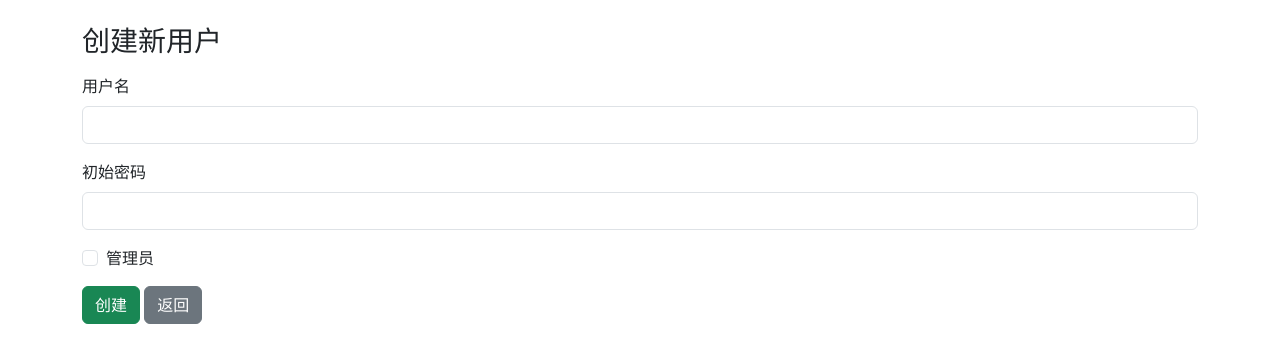
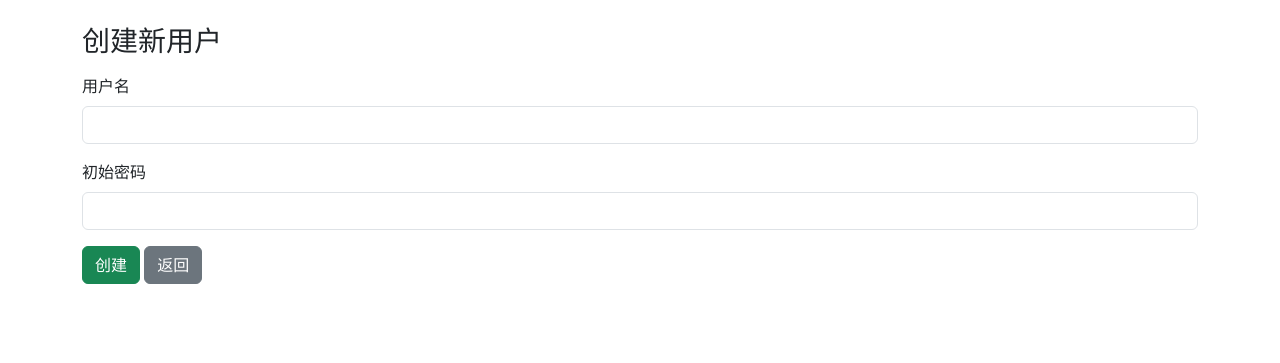
Before and after one commit to wuyhyh/vpn_control, a Flask app: page /admin/users/create in a window 1280 px wide. Shown: the part 56-419 px from the top of the page. Run offline with Flask 3, Linux system fonts and the light colour scheme; the visitor is signed in with stand-in values (Sample User, id 1).

Commit message:
limit admin count

```diff
--- a/app/templates/admin/create_user.html
+++ b/app/templates/admin/create_user.html
@@ -12,12 +12,6 @@
         <label class="form-label">初始密码</label>
         <input name="password" type="password" class="form-control" required>
     </div>
-    <div class="form-check mb-3">
-        <input class="form-check-input" type="checkbox" value="1" name="is_admin" id="is_admin">
-        <label class="form-check-label" for="is_admin">
-            管理员
-        </label>
-    </div>
     <button class="btn btn-success">创建</button>
     <a class="btn btn-secondary" href="{{ url_for('admin.users') }}">返回</a>
 </form>
--- a/app/views_admin.py
+++ b/app/views_admin.py
@@ -51,7 +51,7 @@ def create_user():
             flash("用户名已存在。", "danger")
             return redirect(url_for("admin.create_user"))
 
-        user = User(username=username, is_admin=is_admin)
+        user = User(username=username, is_admin=False)
         user.set_password(password)
         db.session.add(user)
         db.session.commit()
```
